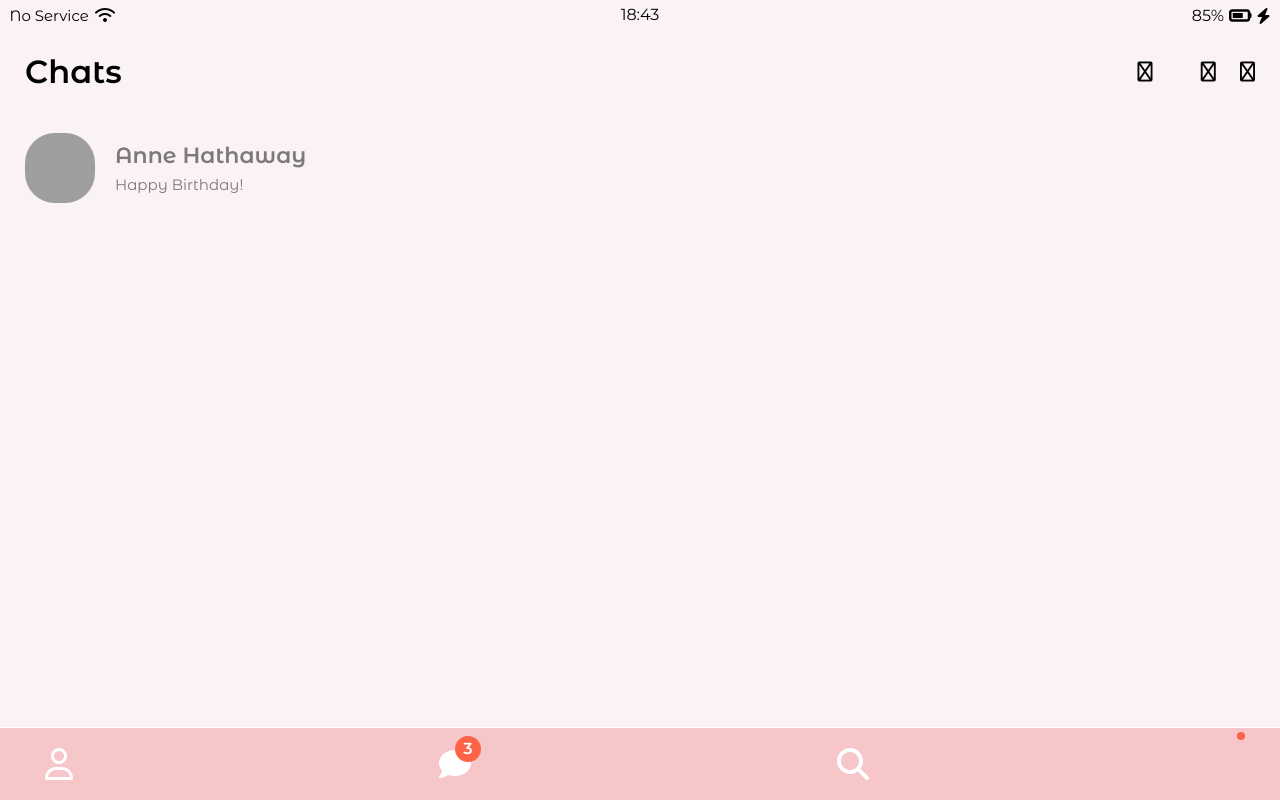
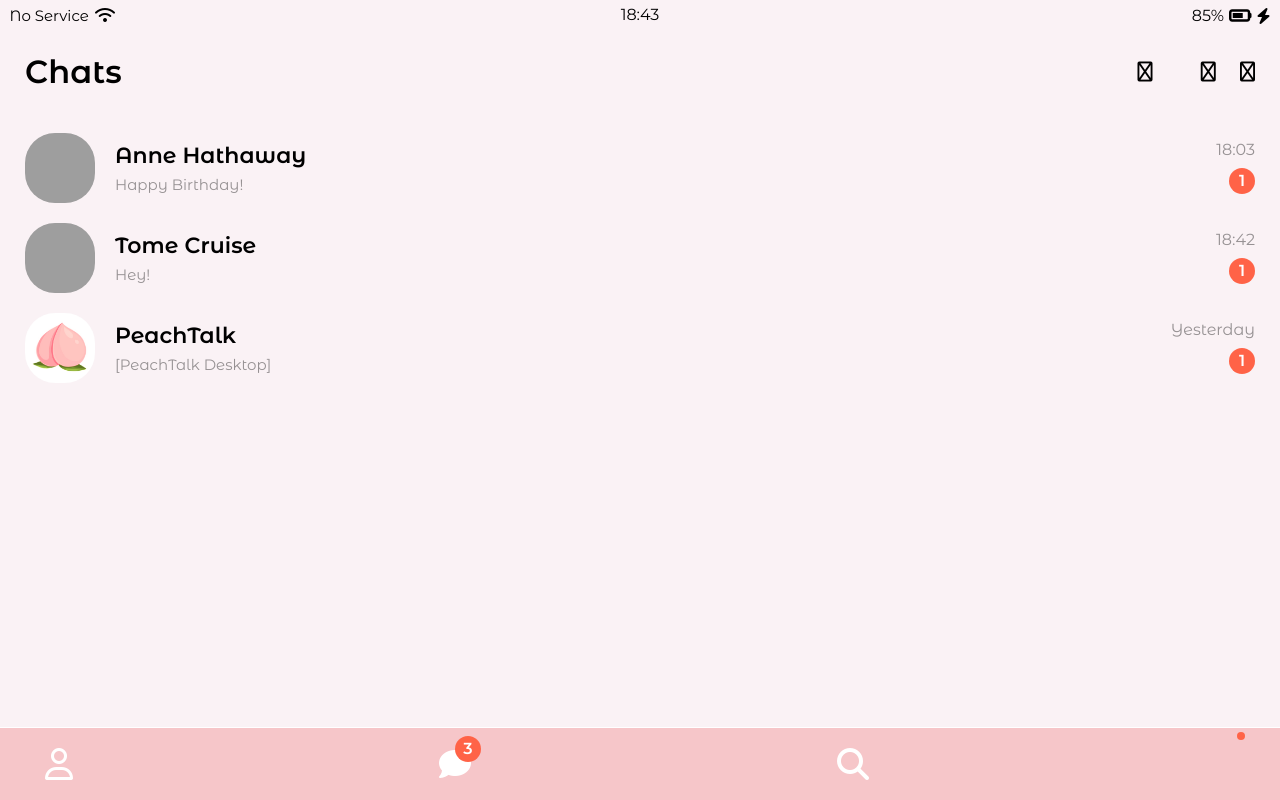
Before and after one commit to EUNSEOVV/peach-clone, a plain HTML site: page chats.html in a window 1280 px wide. Drawn offline with Linux system fonts and the light colour scheme; grey boxes are pictures that could not be loaded; some icons are missing; a web font is replaced by a local one.

Commit message:
Chats-screen_final

```diff
--- a/chats.html
+++ b/chats.html
@@ -40,6 +40,36 @@
                     <h6 class="user-component__subtitle">Happy Birthday!</h6>
                 </div>
             </div>
+            <div class="user-component__column user-component__badge">
+                <span class="user-component__time">18:03</span>
+                <div class="badge">1</div>
+            </div>
+        </div>
+        <div class="user-component">
+            <div class="user-component__column">
+                <img src="https://goldenglobes.com/wp-content/uploads/2023/10/17-tomcruiseag.jpg" class="user-component__avatar"/>
+                <div class="user-component__text">
+                    <h4 class="user-component__title">Tome Cruise</h4>
+                    <h6 class="user-component__subtitle">Hey!</h6>
+                </div>
+            </div>
+            <div class="user-component__column user-component__badge">
+                <span class="user-component__time">18:42</span>
+                <div class="badge">1</div>
+            </div>
+        </div>
+        <div class="user-component">
+            <div class="user-component__column">
+                <img src="peach3.png" class="user-component__avatar"/>
+                <div class="user-component__text">
+                    <h4 class="user-component__title">PeachTalk</h4>
+                    <h6 class="user-component__subtitle">[PeachTalk Desktop]</h6>
+                </div>
+            </div>
+            <div class="user-component__column user-component__badge">
+                <span class="user-component__time">Yesterday</span>
+                <div class="badge">1</div>
+            </div>
         </div>
     </main>
 
@@ -50,7 +80,7 @@
             </li>
             <li class="nav__btn">
                 <a class="nav__link" href="chats.html">
-                    <span class="nav__notification">3</span>
+                    <span class="nav__notification badge">3</span>
                     <i class="fa-solid fa-comment fa-2x"></i></a>
             </li>
             <li class="nav__btn">
--- /dev/null
+++ b/css/components/badge.css
@@ -0,0 +1,11 @@
+.badge{
+    background-color: tomato;
+    width: 26px;
+    height: 26px;
+    border-radius: 13px;
+    display: flex;
+    justify-content: center;
+    align-items: center;
+    color:white;
+    font-weight:600;
+}
--- a/css/components/nav-bar.css
+++ b/css/components/nav-bar.css
@@ -20,15 +20,6 @@
 
 
 .nav__notification{
-    background-color: tomato;
-    width: 26px;
-    height: 26px;
-    border-radius: 13px;
-    display: flex;
-    justify-content: center;
-    align-items: center;
-    color:white;
-    font-weight:600;
     position:absolute;
     right:-10px;
     bottom:18px;
--- a/css/components/user-component.css
+++ b/css/components/user-component.css
@@ -14,6 +14,10 @@
 .user-component__column{
     display: flex;
     align-items: center;
+}
+
+.user-component__chevron{
+    color: rgba(0,0,0,0.4);
 }
 
 .user-component__avatar{
@@ -52,8 +56,12 @@
 
 
 
-.user-component :last-child{
-    color: rgba(0,0,0,0.5);
+.user-component__badge{
+    color: rgba(0,0,0,0.4);
+    display: flex;
+    flex-direction: column;
+    align-items: flex-end;
+
 }
 
 .user-component{
@@ -63,5 +71,12 @@
 
 .user-component__text h6{
     margin-top:10px;
+    color: rgba(0,0,0,0.4);
 
 }
+
+
+.user-component__time{
+    display: block;
+    margin-bottom: 10px;
+}
--- a/css/screens/friends.css
+++ b/css/screens/friends.css
@@ -6,6 +6,7 @@
     opacity: 0.6;
     font-size: 18px;
     margin-bottom: 13px;
+    margin-top: -15px;
 }
 
 #friends-display-link i{
--- a/css/styles.css
+++ b/css/styles.css
@@ -7,6 +7,7 @@
 @import "components/nav-bar.css";
 @import "components/screen-header.css";
 @import "components/user-component.css";
+@import "components/badge.css";
 /*Screens*/
 @import "screens/login.css";
 @import "screens/friends.css";
```
Also changed, not shown: friends.html (+2 -2 lines), peach3.png (added).
